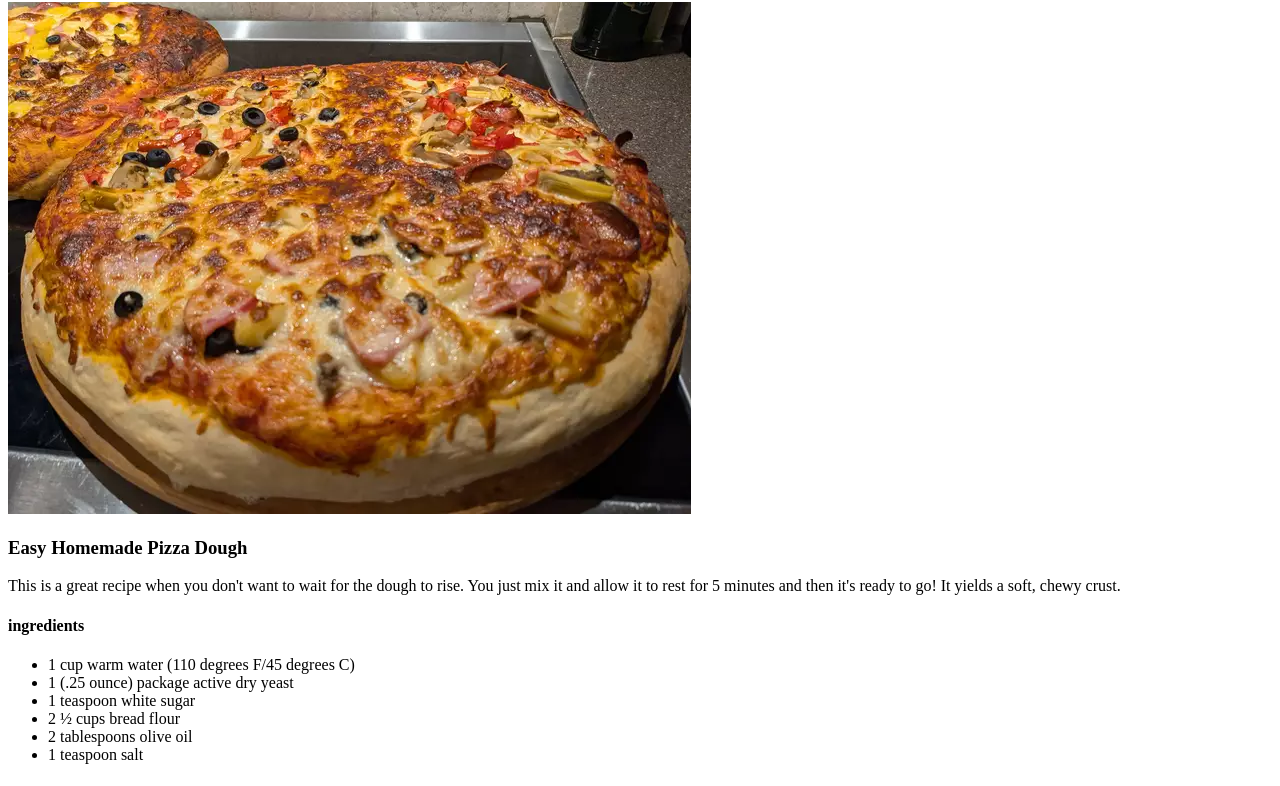
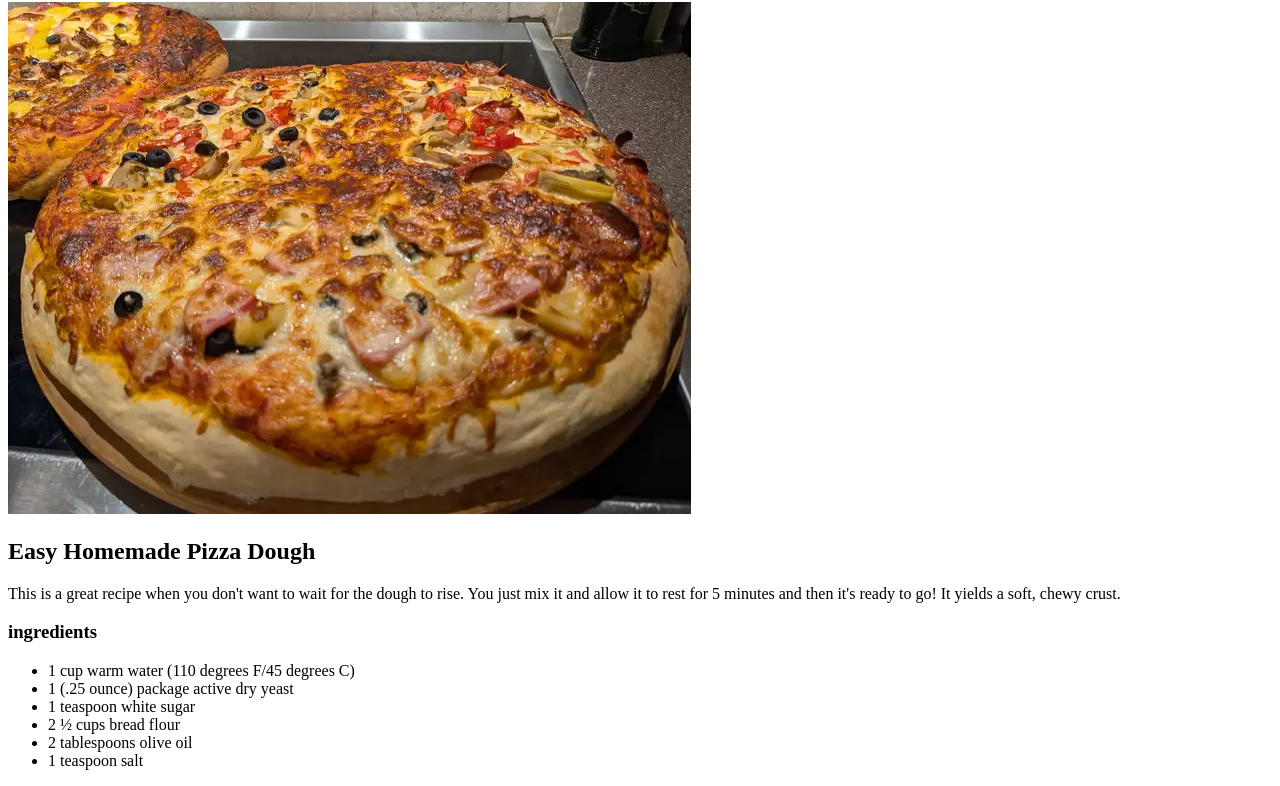
Before and after one commit to galelo04/odin-recipes, a plain HTML site: page recipes/pizza.html in a window 1280 px wide. Shown: the part 78-864 px from the top of the page. Drawn offline with Linux system fonts and the light colour scheme.

```diff
--- a/recipes/pizza.html
+++ b/recipes/pizza.html
@@ -8,13 +8,13 @@
 <body>
     <h1>Pizza</h1>
     <img src="../images/image.jpg">
-    <h3>Easy Homemade Pizza Dough</h3>
+    <h2>Easy Homemade Pizza Dough</h3>
     <p>
         This is a great recipe when you don't want to wait for the dough to rise.
         You just mix it and allow it to rest for 5 minutes and then it's ready to go!
         It yields a soft, chewy crust.
     </p>
-    <h4>ingredients</h4>
+    <h3>ingredients</h4>
     <ul>
         <li>1 cup warm water (110 degrees F/45 degrees C)</li>
         <li>1 (.25 ounce) package active dry yeast</li>
```
Also changed, not shown: index.html (+1 -1 lines).
